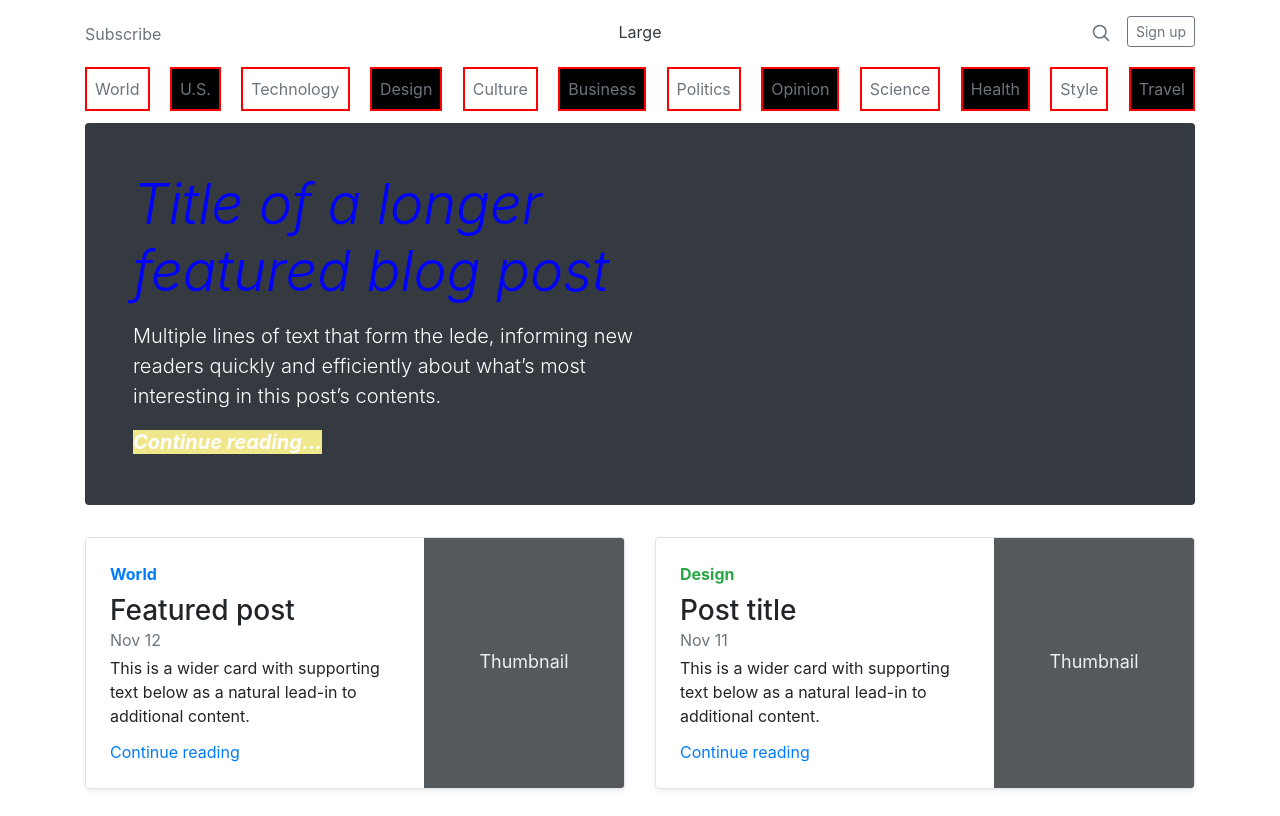
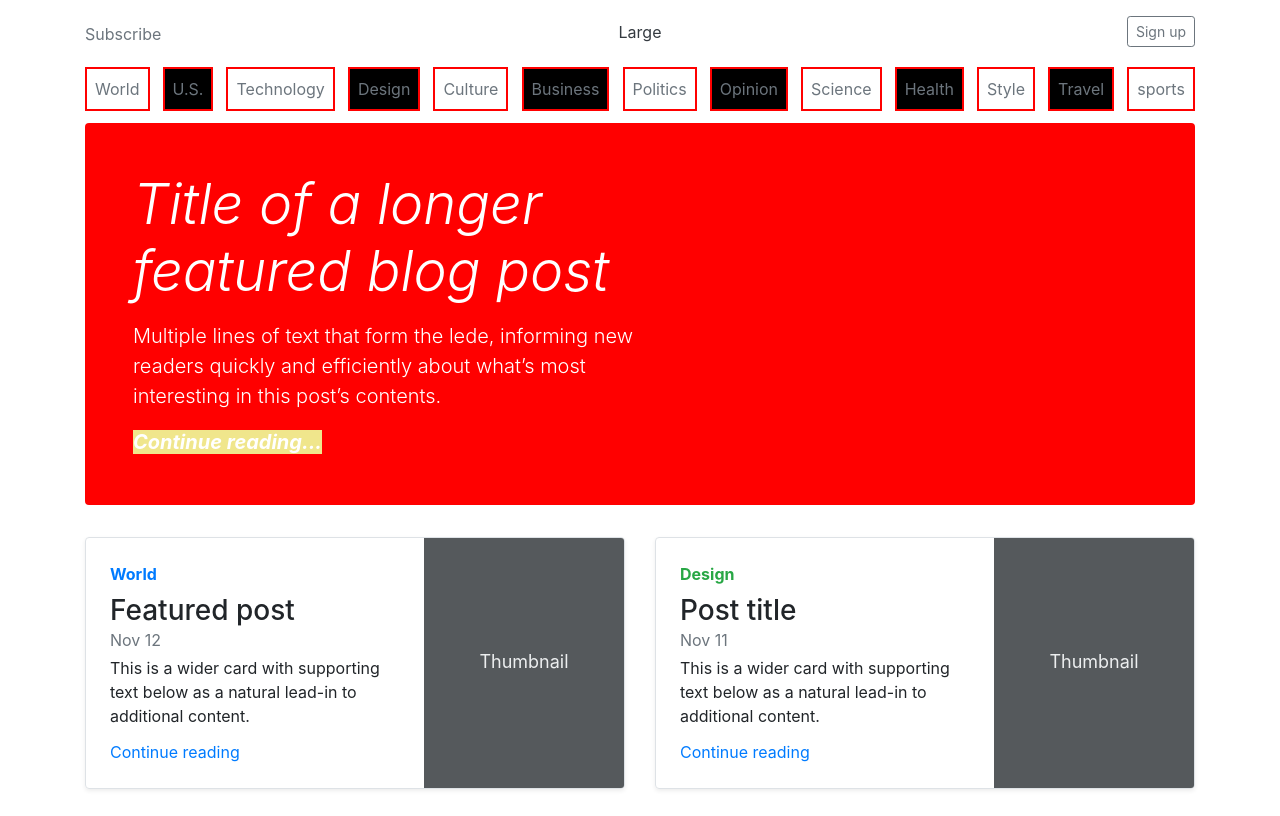
Before and after one commit to Gbemi06/css_selector, a plain HTML site: page index.html in a window 1280 px wide. Shown: the top 816 px of the page. Drawn offline with nearby package versions, Linux system fonts and the light colour scheme.

Commit message:
JS exercise Update

```diff
--- /dev/null
+++ b/index.js
@@ -0,0 +1,56 @@
+/* EX11) Write a function to add a new link into the navbar */
+const addNewLink = function(content){
+    let newLink = document.querySelector('.nav')
+    console.log(newLink)
+    //let a = document.createElement('a')
+    //a.classList.add('text-muted')
+    //a.innerText = 'Sports'
+    //newLink.appendChild(a)
+    const a = `<a class="p-2 text-muted" href="#">${content}</a>`
+    newLink.innerHTML += a
+
+
+}
+addNewLink('sports')
+
+/*EX12) Write a function to change the color of the main title*/
+
+const changeTitleColor = function(){
+    const titleColor = document.querySelector(".jumbotron h1")
+    titleColor.style.color = "white"
+
+}
+changeTitleColor()
+         /* EX13) Write a function to change the background of the jumbotron*/
+
+const changeBackgroundColor = function() {
+    const backgroundColor = document.querySelector(".jumbotron")
+    backgroundColor.classList.remove("bg-dark")
+    backgroundColor.style.backgroundColor = 'red'
+}
+changeBackgroundColor()
+
+/* EX14) Write a function to remove all the links under "Elsewhere"*/
+const removeLinks = function(){
+    const links = document.querySelector(".blog-sidebar div:last-of-type ol")
+    console.log(links)
+    links.innerHTML = ""
+}
+removeLinks()
+
+/* EX16) Write a function to remove the "Search" magnifying glass icon*/
+const removeSearchIcon = function(){
+    const searchIcon = document.querySelector(".blog-header svg")
+    console.log(searchIcon)
+    searchIcon.innerHTML = ""
+}
+removeSearchIcon()
+
+/*
+          EX15) Write a function to change the column size for heading in jumbotron
+
+          EX17) Write a function to trim just the first 50 characters in the first paragraph for each blog post
+          EX18) Write a function and attach it to the "Newer" button, to add new Blog Post (just div and title)
+          EX19) Write a function and attach it to the "Older" button, to remove the last Blog Post
+          EX20) Write an alert with the name of the author every time the user hover with the mouse over an author name
+      */
--- a/style.css
+++ b/style.css
@@ -29,7 +29,7 @@
 }
 
 /* EX6) Write a selector to target the last blog post*/
-.container .row .blog-main div:last-of-type {
+.container .blog-main div:last-of-type {
     background-color: grey;
     border: 2px solid yellow;
 }
```
Also changed, not shown: index.html (+1 -14 lines).
